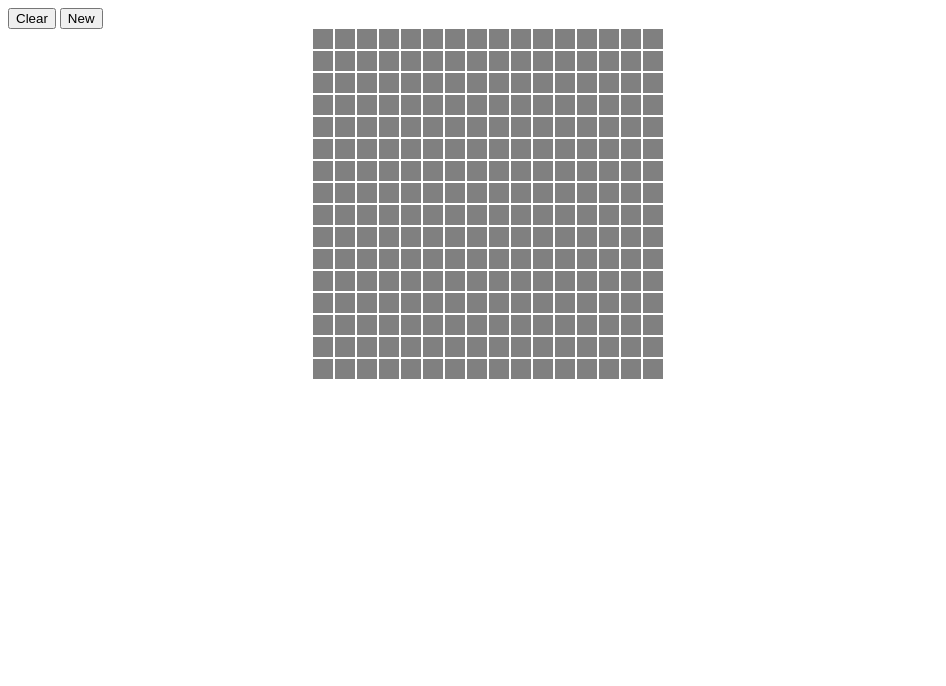
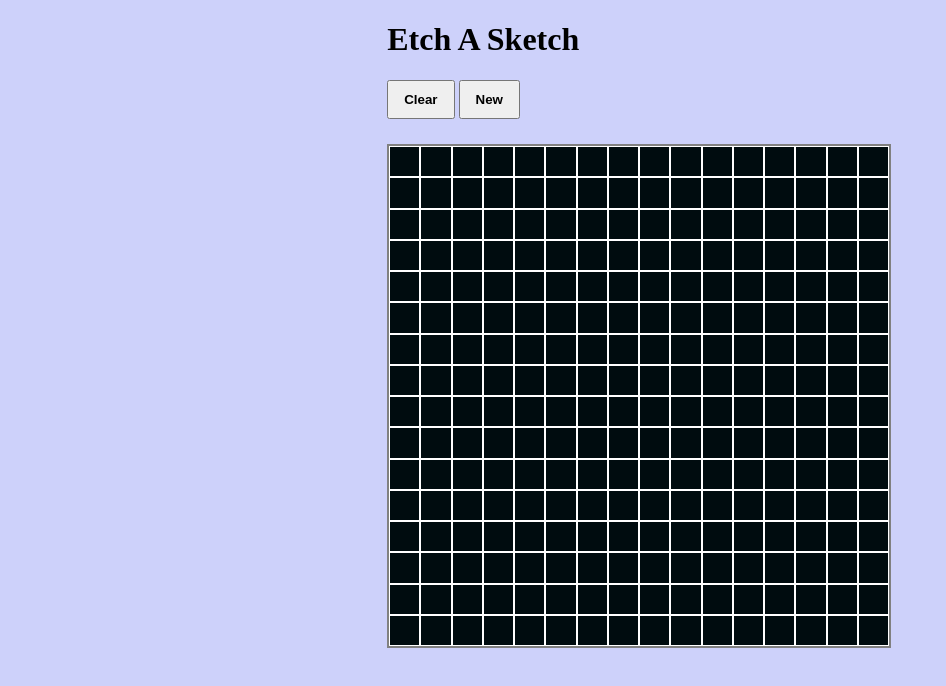
Before and after one commit to amr1n/etch_a_sketch, a plain HTML site: page index.html in a window 1280 px wide. Both pictures are taken after a click on the button "Clear". Shown: the whole page, without its empty margins (0-946 px from the left). Drawn offline with Linux system fonts and the light colour scheme.

Commit message:
added the functionality for newGridSize and completed the project

```diff
--- a/index.html
+++ b/index.html
@@ -5,11 +5,13 @@
 	<link rel="stylesheet" type="text/css" href="style.css">
 </head>
 <body>
-	<button class="resetBtn">Clear</button>
-	<button class="newGrid">New</button>
-	<div class="container">
+	<div class="main_container">
+		<h1 class="title">Etch A Sketch</h1>
+		<button class="resetBtn btn">Clear</button>
+		<button class="newGrid btn">New</button>
+		<div class="container">
+		</div>
 	</div>
-
 	<script type="text/javascript" src="script.js"></script>
 </body>
 </html>
--- a/script.js
+++ b/script.js
@@ -2,31 +2,56 @@ let container = document.querySelector('.container');
 let resetBtn = document.querySelector('.resetBtn');
 let newGrid = document.querySelector('.newGrid');
 
-//create the divs and add event to them
-let allGridItems = [];
-for (i = 0; i < 256; i++) {
-	let gridItem = document.createElement('div');
-		gridItem.classList.add('gridItem');
-
-	allGridItems.push(gridItem);
-	container.appendChild(gridItem);
-
+function defaultGrid() {
+	createGrid(16);
+	gridItemSize(16)
 }
 
-// gridItem is an element fo allGridItems thats why the event is inside the forEach loop
-allGridItems.forEach( function(gridItem) {
-	gridItem.addEventListener('mouseover', () => {
-		gridItem.classList.remove('resetSketchBoard');
-		gridItem.classList.add('mouseover');
-	});
-});
+function gridItemSize(itemSize) {
+	container.style.gridTemplateColumns = `repeat(${itemSize}, 1fr)`;
+}
 
+let allGridItems;
+function createGrid(gridSize) {
+	 allGridItems = [];
+	for (i = 0; i < gridSize * gridSize; i++) {
+		let gridItem = document.createElement('div');
+		gridItem.classList.add('gridItem');
+		allGridItems.push(gridItem);
+		container.appendChild(gridItem);
+
+		gridItem.addEventListener('mouseover', () => {
+			gridItem.classList.remove('resetSketchBoard');
+			gridItem.classList.add('mouseover_color');
+		});
+	}
+}
 
 function resetSketchBoard (){
 	allGridItems.forEach( gridItem => {
-		gridItem.classList.remove('mouseover');
+		gridItem.classList.remove('mouseover_color');
 		gridItem.classList.add('resetSketchBoard');
 	});
 }
 
-resetBtn.addEventListener('click', resetSketchBoard)
+function createNewGrid() {
+	let newGridSize = prompt("Enter a number from 1-100");
+
+	if (newGridSize !== null) {
+		newGridSize = parseInt(newGridSize);
+		removeOldGridItems();
+		createGrid(newGridSize);
+		gridItemSize(newGridSize);
+	}
+}
+
+function removeOldGridItems() {
+	let containerArray = Array.from(container.childNodes);
+	containerArray.forEach((gridItem) => {
+		container.removeChild(gridItem);
+	});
+}
+
+window.addEventListener('load', defaultGrid);
+resetBtn.addEventListener('click', resetSketchBoard);
+newGrid.addEventListener('click', createNewGrid);
--- a/style.css
+++ b/style.css
@@ -1,23 +1,38 @@
+body{
+	background-color: #cdd1fa;
+}
+
+.main_container{
+	width: 40%;
+	margin: 0 auto;
+}
 
 .container {
-	width: 960px;
+	width: 500px;
+	height: 500px;
 	display: grid;
-	grid-template-columns: repeat(16, 20px);
-	grid-template-rows: repeat(16, 20px);
-	grid-gap: 2px 2px;
-	justify-content: center;
+	margin-top: 5%;
+	border: 2px solid gray;
 }
 
 .gridItem {
-	background-color: gray;
-	width: 100%;
-	padding: 1%;
+	background-color: #000c0f;
+	border: 1px solid white;
+}
+
+.gridItem:hover{
+	background-color: lightblue;
 }
 
 .resetSketchBoard {
-	background-color: gray;
+	background-color: #000c0f;
 }
 
-.mouseover{
+.mouseover_color{
 	background-color: white;
 }
+
+.btn{
+	padding: 10px 15px;
+	font-weight: bold;
+}
```
